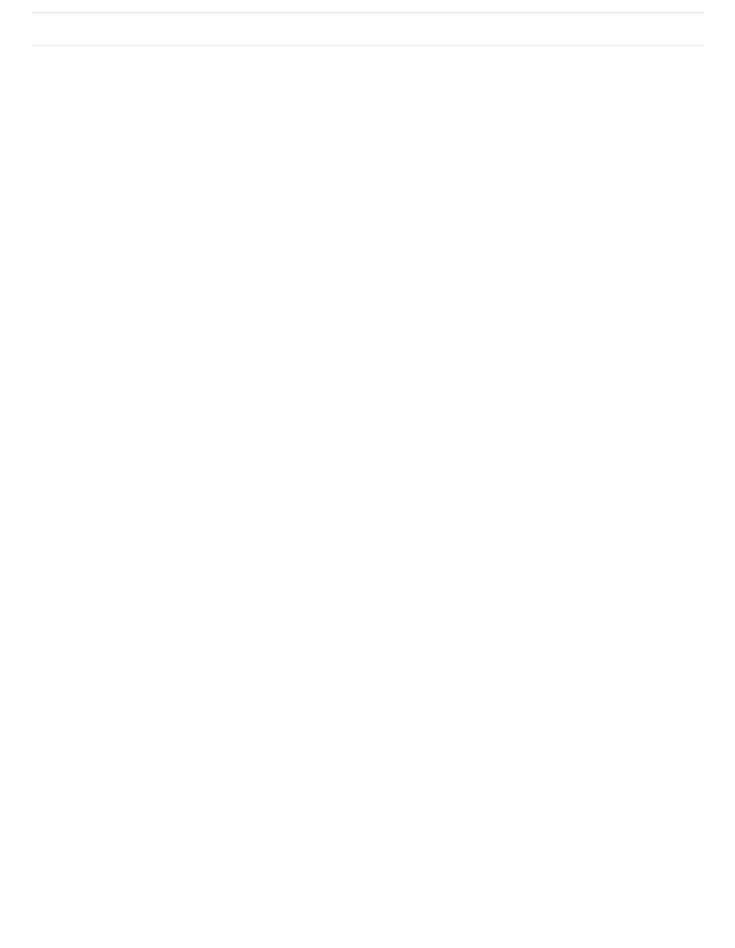
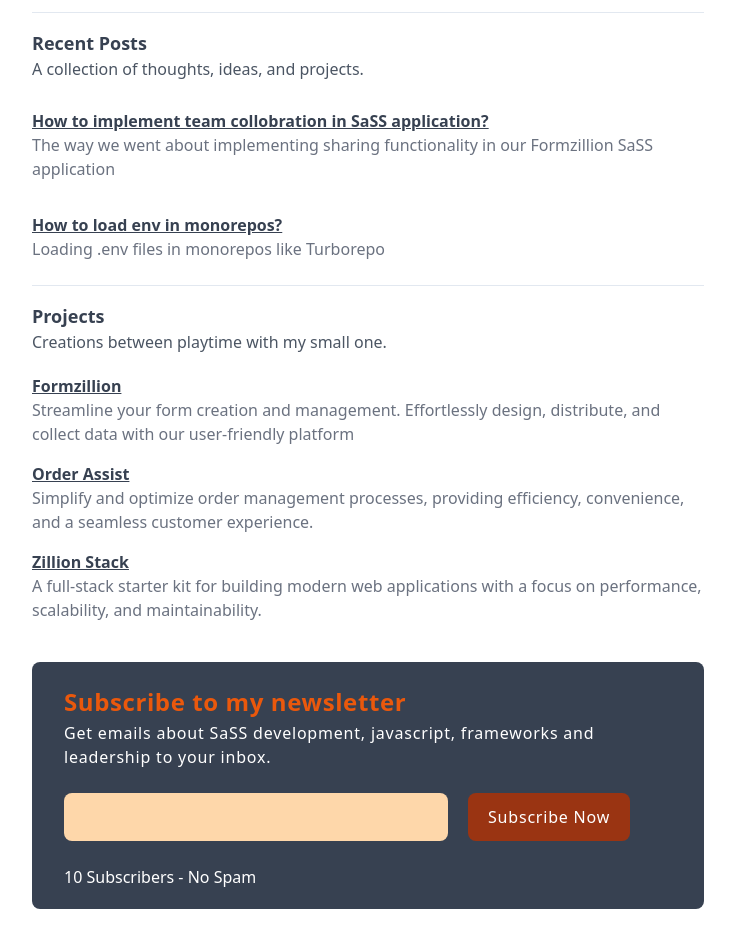
Before and after one commit to Thirunavukkarasu/thiru.site, a Next.js app: page / in a window 1280 px wide. Shown: the part 320-1268 px from the top of the page, without its empty margins (272-1007 px from the left). Before the commit the page ends 800 px from the top, so only its background shows below. Built offline with nearby package versions, Linux system fonts and the light colour scheme.

Commit message:
updated home page

```diff
--- a/src/app/blog/page.tsx
+++ b/src/app/blog/page.tsx
@@ -47,10 +47,6 @@ export default async function BlogPage() {
     }
     return 1;
   });
-  // .filter((post: any) => post.published)
-  // .sort((a: any, b: any) => {
-  // return compareDesc(new Date(a.date), new Date(b.date));
-  // });
 
   return (
     <div className="">
--- a/src/app/globals.css
+++ b/src/app/globals.css
@@ -185,3 +185,7 @@ table {
 .title {
   text-wrap: balance;
 }
+
+a {
+  @apply text-orange-800;
+}
--- a/src/app/page.tsx
+++ b/src/app/page.tsx
@@ -1,4 +1,7 @@
 import { GitHubIcon, TwitterIcon, YoutubeIcon } from "@/components/icons";
+import Subscribe from "./subscribe";
+import Projects from "./projects";
+import RecentPosts from "./recent-posts";
 
 export default function Home() {
   return (
@@ -17,10 +20,10 @@ export default function Home() {
         <SocialLinks />
       </section>
       <div className="my-4 border-b"></div>
-      {/* <RecentPosts /> */}
+      <RecentPosts />
       <div className="my-4 border-b"></div>
-      {/* <Projects /> */}
-      {/* <Subscribe /> */}
+      <Projects />
+      <Subscribe />
     </>
   );
 }
--- /dev/null
+++ b/src/app/projects.tsx
@@ -0,0 +1,77 @@
+import { formatDate } from "@/lib/date";
+import Link from "next/link";
+import React from "react";
+
+const projects = [
+  {
+    _id: 1,
+    title: "Formzillion",
+    description:
+      "Streamline your form creation and management. Effortlessly design, distribute, and collect data with our user-friendly platform  ",
+    date: "2023-01-01",
+    slug: "formzillion",
+    href: "https://github.com/formzillion/formzillion.com",
+  },
+  {
+    _id: 2,
+    title: "Order Assist",
+    description:
+      "Simplify and optimize order management processes, providing efficiency, convenience, and a seamless customer experience.",
+    date: "2023-01-01",
+    slug: "order-assist",
+    href: "https://github.com/thirunavukkarasu/order-assist-app",
+  },
+  {
+    _id: 3,
+    title: "Zillion Stack",
+    description:
+      "A full-stack starter kit for building modern web applications with a focus on performance, scalability, and maintainability.",
+    date: "2023-01-01",
+    href: "https://github.com/thirunavukkarasu/zillion-stack",
+  },
+];
+
+export default function Projects() {
+  return (
+    <section className="">
+      <h1 className="text-lg font-semibold text-gray-700">Projects</h1>
+      <p className="text-base text-gray-600">
+        Creations between playtime with my small one.
+      </p>
+      <div className="mt-5">
+        <div className="grid gap-4">
+          {projects.map((project) => (
+            <article
+              key={project._id}
+              className="group relative flex flex-row items-center justify-between space-y-2"
+            >
+              <div>
+                <h2 className="text-base font-extrabold text-gray-700 underline">
+                  {project.title}
+                </h2>
+                {project.description && (
+                  <p className="max-w-3xl text-gray-500">
+                    {project.description}
+                  </p>
+                )}
+              </div>
+
+              {/* {project.date && (
+                <p className="text-sm text-gray-500">
+                  {formatDate(project.date)}
+                </p>
+              )} */}
+              <Link
+                href={project.href}
+                target="_blank"
+                className="absolute inset-0"
+              >
+                <span className="sr-only">View Project</span>
+              </Link>
+            </article>
+          ))}
+        </div>
+      </div>
+    </section>
+  );
+}
--- /dev/null
+++ b/src/app/recent-posts.tsx
@@ -0,0 +1,62 @@
+import Link from "next/link";
+import { getBlogPosts } from "./db/blog";
+import { formatDate } from "@/lib/date";
+
+export default function RecentPosts() {
+  const posts = getBlogPosts().sort((a, b) => {
+    if (new Date(a.metadata.publishedAt) > new Date(b.metadata.publishedAt)) {
+      return -1;
+    }
+    return 1;
+  });
+  const recentPosts = posts.slice(0, 3);
+
+  return (
+    <section className="">
+      <h1 className="text-lg font-semibold text-gray-700">Recent Posts</h1>
+      <p className="text-base text-gray-600">
+        A collection of thoughts, ideas, and projects.
+      </p>
+      <div className="mt-5">
+        {recentPosts?.length ? (
+          <div className="grid gap-4">
+            {recentPosts.map((post: any) => (
+              <article
+                key={post._id}
+                className="group relative flex flex-row justify-between space-y-2 border-gray-200 py-2"
+              >
+                <div>
+                  <h2 className="text-base font-bold text-gray-700 underline">
+                    {post.metadata.title}
+                  </h2>
+                  {post.metadata.summary && (
+                    <p className="text-gray-500">{post.metadata.summary}</p>
+                  )}
+                </div>
+                <div>
+                  {post.metadata.publishedAt && (
+                    <>
+                      {/* <p className="text-sm text-gray-500">
+                        {formatDate(post.metadata.publishedAt)}
+                      </p> */}
+                      {/* <ViewCounter slug={post.slug} /> */}
+                    </>
+                  )}
+                  <Link
+                    href={`blog/${post.slug}`}
+                    className="absolute inset-0"
+                    prefetch={false}
+                  >
+                    <span className="sr-only">View Article</span>
+                  </Link>
+                </div>
+              </article>
+            ))}
+          </div>
+        ) : (
+          <p>No posts published.</p>
+        )}
+      </div>
+    </section>
+  );
+}
--- /dev/null
+++ b/src/app/subscribe.tsx
@@ -0,0 +1,44 @@
+"use client";
+
+export default function Subscribe() {
+  function onClickSubmit() {
+    window.open("https://buttondown.email/thirunavukkarasu", "popupwindow");
+  }
+
+  return (
+    <section className="my-10 space-y-6 rounded-lg bg-gray-700 px-8 py-5 text-white">
+      <div className="mb-6">
+        <h2 className="text-2xl font-bold leading-relaxed tracking-wide text-orange-600">
+          Subscribe to my newsletter
+        </h2>
+        <p className="text-base tracking-wider">
+          Get emails about SaSS development, javascript, frameworks and
+          leadership to your inbox.
+        </p>
+      </div>
+      <form
+        action="https://buttondown.email/api/emails/embed-subscribe/thirunavukkarasu"
+        method="post"
+        target="popupwindow"
+        onSubmit={onClickSubmit}
+        className="embeddable-buttondown-form"
+      >
+        <label htmlFor="bd-email" className="sr-only">
+          Enter your email
+        </label>
+        <input
+          type="email"
+          name="email"
+          id="bd-email"
+          className="w-96 rounded-lg bg-orange-200 px-5 py-3"
+        />
+        <input
+          type="submit"
+          value="Subscribe Now"
+          className=" ml-5 cursor-pointer rounded-lg bg-orange-800 px-5 py-3 tracking-wider"
+        />
+      </form>
+      <p>10 Subscribers - No Spam</p>
+    </section>
+  );
+}
```
